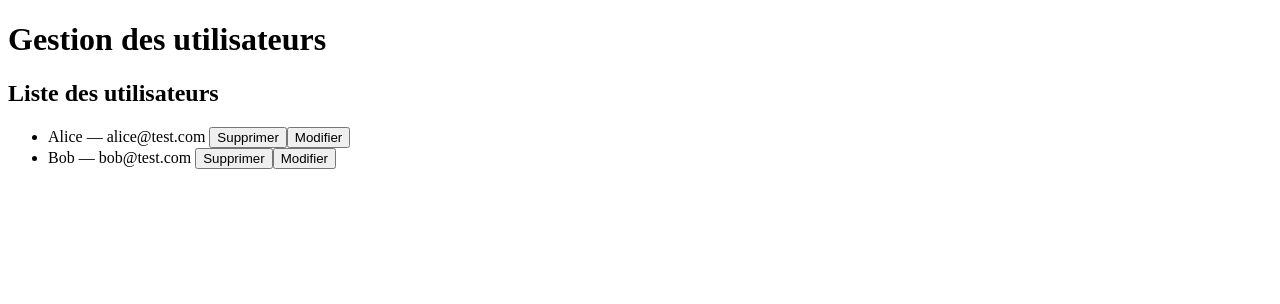
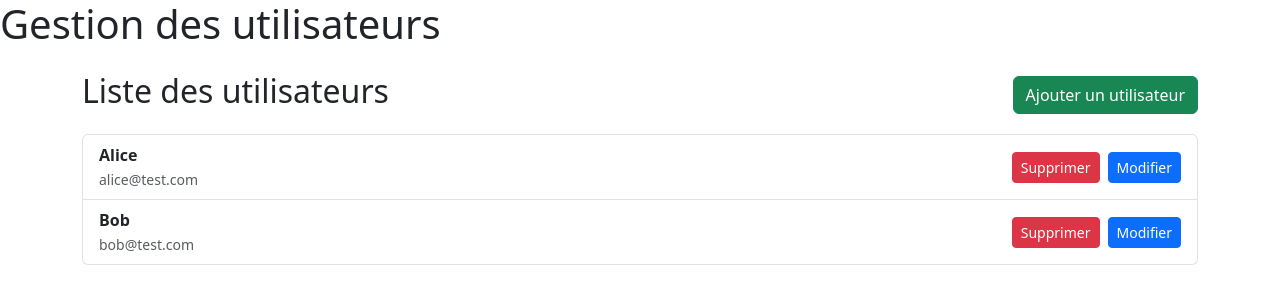
Before and after one commit to Asmahan355/Shpping_with_Asmahan, an Angular app in the folder user-management/: page /users in a window 1280 px wide. Shown: the top 304 px of the page. Built offline with nearby package versions, Linux system fonts and the light colour scheme.

Commit message:
Améliorer l’interface visuellement pour la page de liste des utilisateurs

```diff
--- a/user-management/angular.json
+++ b/user-management/angular.json
@@ -26,7 +26,8 @@
               }
             ],
             "styles": [
-              "src/styles.css"
+              "src/styles.css",
+              "node_modules/bootstrap/dist/css/bootstrap.min.css"
             ],
             "server": "src/main.server.ts",
             "outputMode": "server",
--- a/user-management/package.json
+++ b/user-management/package.json
@@ -32,6 +32,7 @@
     "@angular/platform-server": "^21.1.0",
     "@angular/router": "^21.1.0",
     "@angular/ssr": "^21.1.2",
+    "bootstrap": "^5.3.8",
     "express": "^5.1.0",
     "rxjs": "~7.8.0",
     "tslib": "^2.3.0"
--- a/user-management/src/app/pages/users/user-list/user-list.html
+++ b/user-management/src/app/pages/users/user-list/user-list.html
@@ -1,13 +1,25 @@
+<div class="container mt-4">
+<div class="d-flex justify-content-between align-items-center mb-3">
 <h2>Liste des utilisateurs</h2>
-<p *ngIf="message">{{message}}</p>
-<ul>
-  <li *ngFor="let user of users">
-    {{ user.name }} — {{ user.email }}
-    <button (click)="deleteUser(user.id)">
+  <a class="btn btn-success" routerLink="/add-user">
+     Ajouter un utilisateur
+  </a>
+</div>
+<p *ngIf="message" class="alert alert-success">{{message}}</p>
+<ul class="list-group mt-3">
+  <li *ngFor="let user of users" class="list-group-item d-flex justify-content-between align-items-center align-items-center">
+    <div>
+      <strong>{{ user.name }}</strong> <br>
+      <small class="text-muted">{{ user.email }}</small>
+    </div>
+    <div>
+    <button class="btn btn-danger btn-sm me-2" (click)="deleteUser(user.id)">
       Supprimer
     </button>
-    <button [routerLink]="['/users/edit',user.id]">
+    <button  class="btn btn-primary btn-sm" [routerLink]="['/users/edit',user.id]">
       Modifier
     </button>
+    </div>
   </li>
 </ul>
+</div>
```
Also changed, not shown: 1 other file (tests, documents, lock files or other folders).
